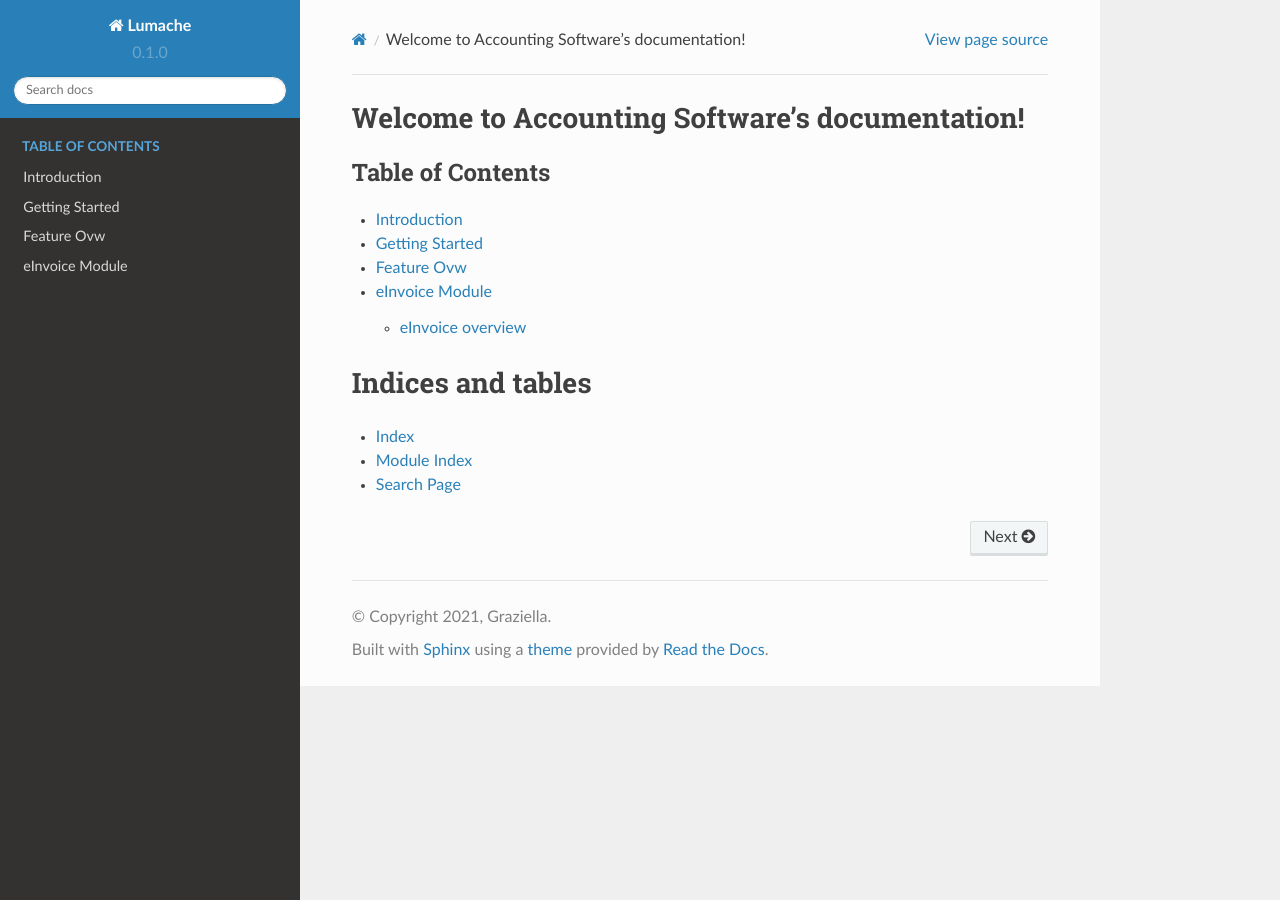
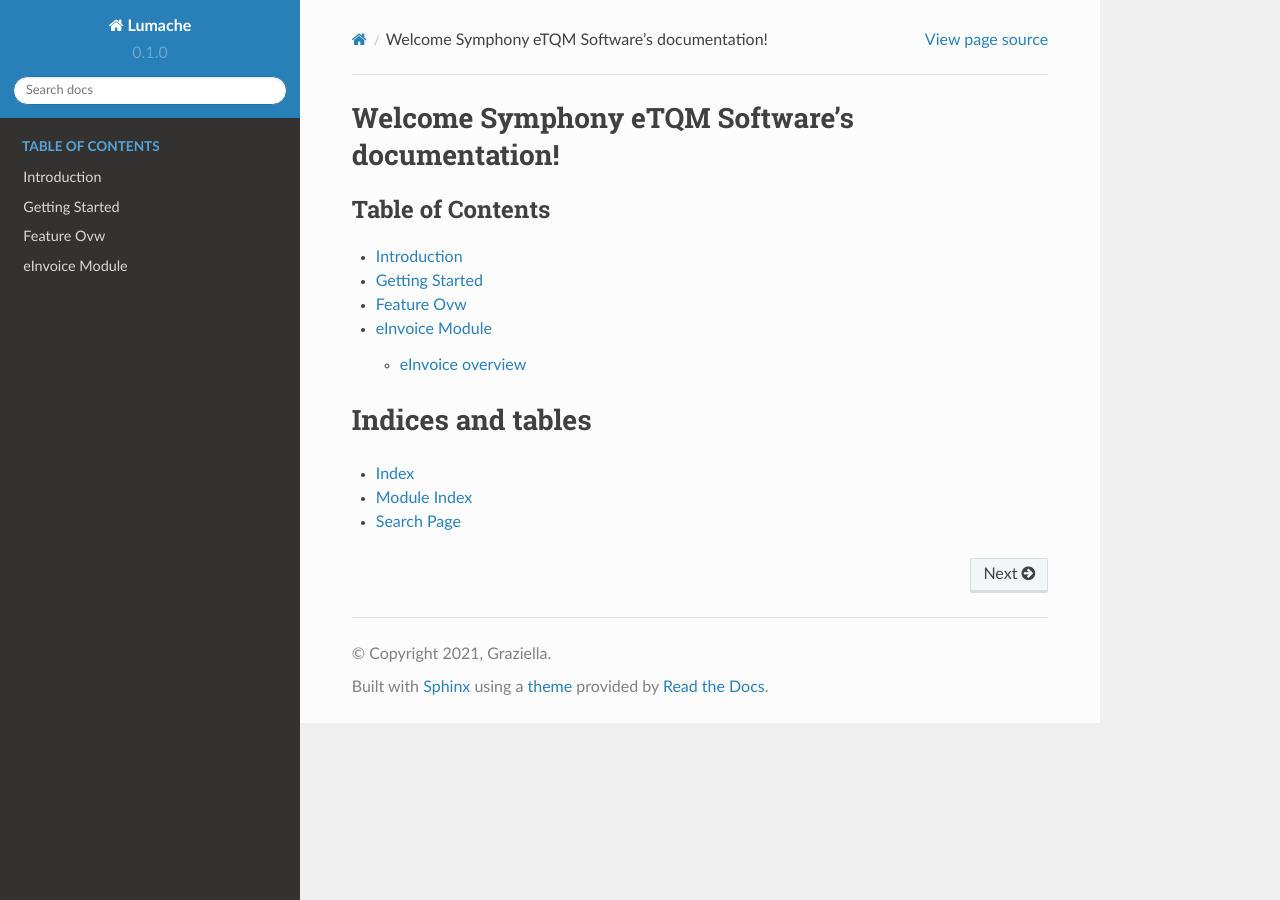
Before and after one commit to wookfai/manual, a Sphinx documentation site: the page built from docs/source/index.rst, in a window 1280 px wide. Built offline with Sphinx 7.4.7 and the Read the Docs theme 2.0.0, drawn with Linux system fonts in a browser that asks for light colours; pages that are not in the unit, such as notebooks, are missing from menus.

Commit message:
Update index.rst

```diff
--- a/docs/source/index.rst
+++ b/docs/source/index.rst
@@ -1,9 +1,9 @@
-.. Accounting Software Documentation master file, created by
+.. Symphony eTQM Software Documentation master file, created by
    sphinx-quickstart on Thu Jun 15 2024.
    You can adapt this file completely to your liking, but it should at least
    contain the root `toctree` directive.
 
-Welcome to Accounting Software's documentation!
+Welcome Symphony eTQM Software's documentation!
 ===============================================
 
 .. toctree::
```
